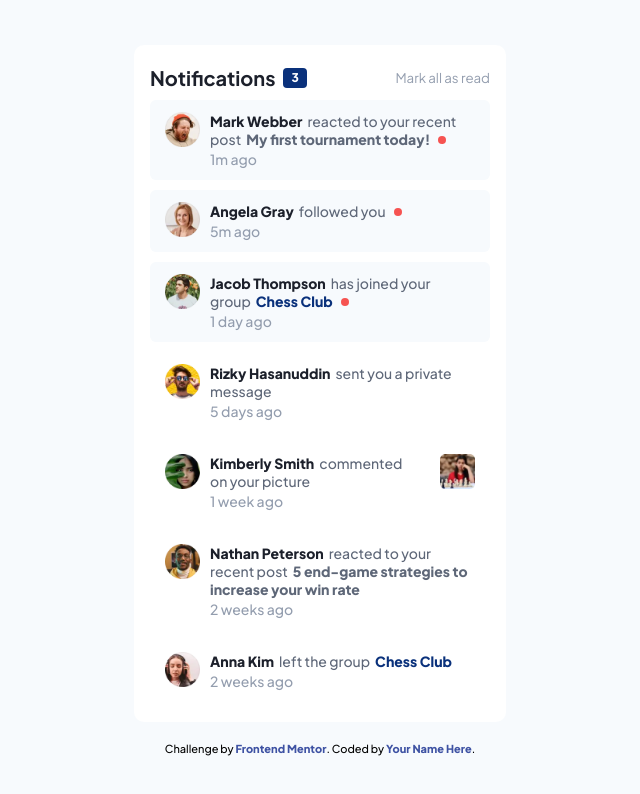
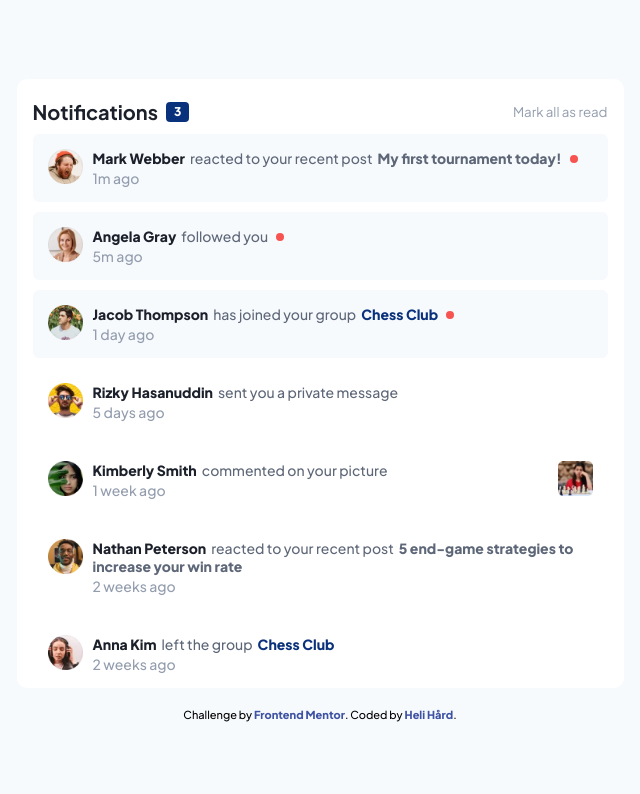
Before and after one commit to helihard/social-media-notifications, a React (Vite) app: page / in a window 1280 px wide. Shown: the top 794 px of the page, without its empty margins (320-960 px from the left). Built offline with nearby package versions, Linux system fonts and the light colour scheme.

Commit message:
finishing css touches, desktop view, attribution

```diff
--- a/src/components/Attribution.jsx
+++ b/src/components/Attribution.jsx
@@ -3,7 +3,7 @@ function Attribution() {
   return (
     <div className="attribution">
     Challenge by <a href="https://www.frontendmentor.io?ref=challenge" target="_blank">Frontend Mentor</a>.
-    Coded by <a href="#">Your Name Here</a>.
+    Coded by <a href="https://github.com/helihard" target="_blank">Heli Hård</a>.
   </div>
   )
 }
--- a/src/index.css
+++ b/src/index.css
@@ -25,9 +25,10 @@ body {
 
 #main-container {
   background-color: var(--white);
-  width: 340px;
+  min-width: 340px;
+  max-width: 575px;
   border-radius: 10px;
-  padding: 20px 16px;
+  padding: 20px 16px 0px;
   display: flex;
   flex-direction: column;
   gap: 10px;
@@ -77,7 +78,7 @@ button:active {
 
 .notification-link-div,
 .notification-image-div {
-  padding: 12px 15px;
+  padding: 15px;
   display: grid;
   grid-template-rows: auto auto;
   align-items: start;
@@ -121,6 +122,10 @@ button:active {
   font-weight: 800;
   margin-right: 5px;
   cursor: pointer;
+}
+
+.name:hover {
+  color: var(--blue);
 }
 
 .action {
```
